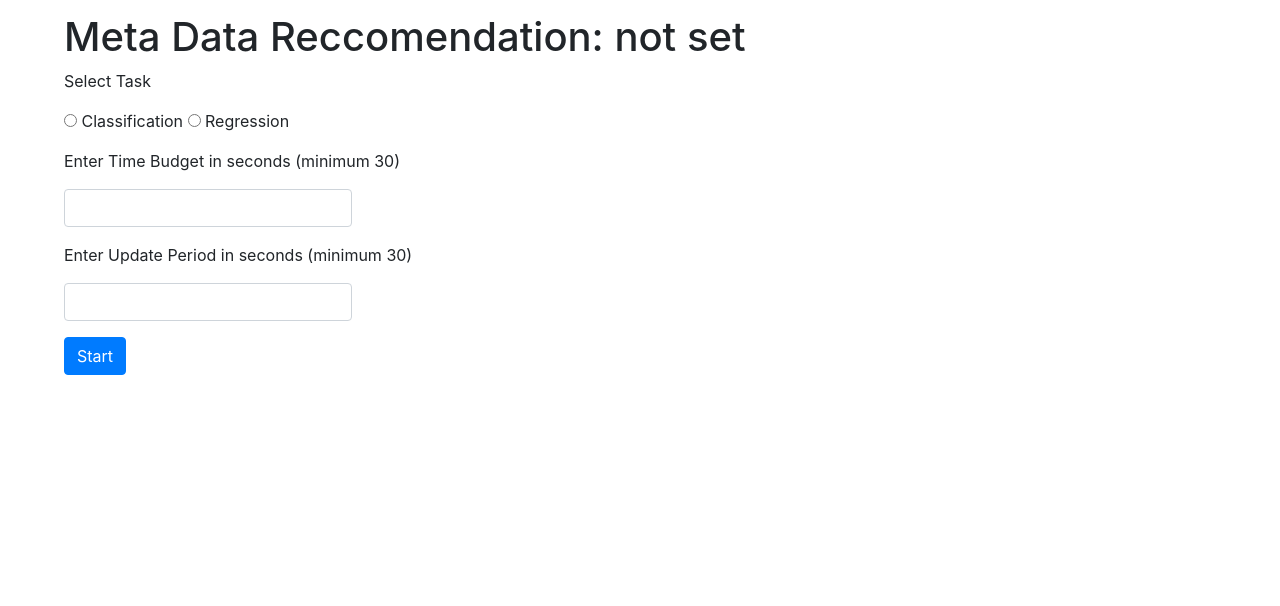
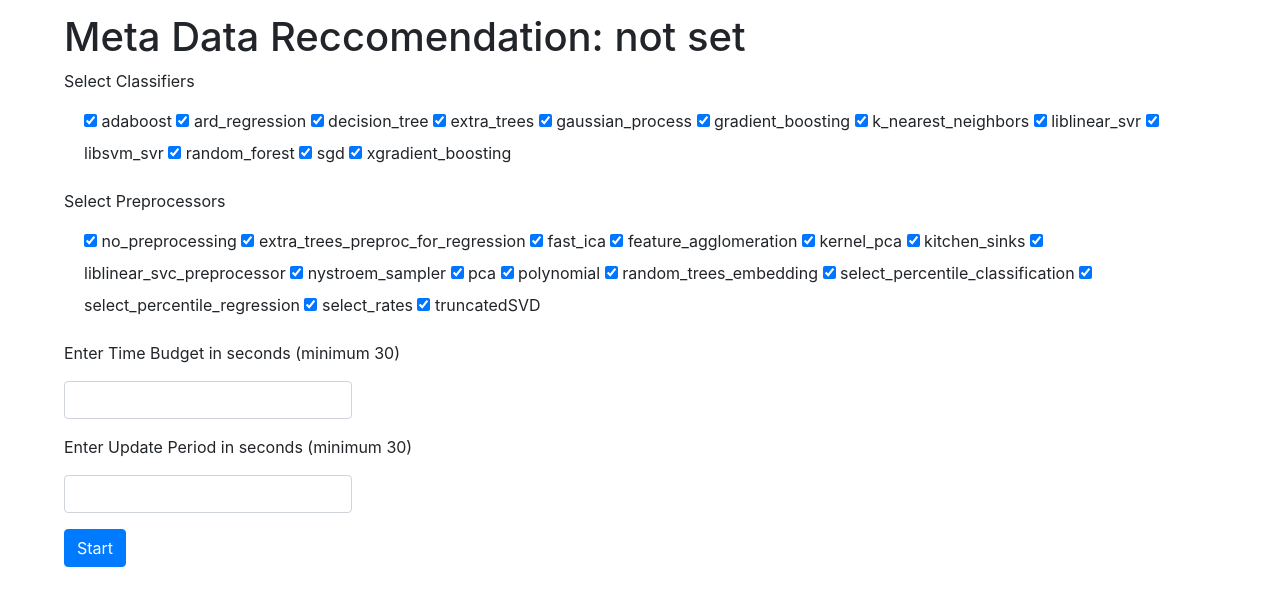
Before and after one commit to DataSystemsGroupUT/ismartml, a Flask app: page /params in a window 1280 px wide. Shown: the top 606 px of the page. Run offline with Flask 2, Linux system fonts and the light colour scheme; some libraries are stand-ins or nearby versions.

Commit message:
switched classifer

```diff
--- a/main.py
+++ b/main.py
@@ -47,6 +47,7 @@ def start_p():
         file = request.files['file']
         #task = request.form['task']
         data_type = request.form['data_type']
+        task = request.form['task']
 
 
         if file.filename == '':
@@ -66,6 +67,7 @@ def start_p():
             session["filename"]=filename
             session["data_type"]=data_type
             session["rec"]=rec
+            session["task"]=task
             return redirect('/params')
             #os.path.join(app.config['UPLOAD_FOLDER'], values["filename"])
 
@@ -85,7 +87,14 @@ def start_p():
 @app.route('/params')
 def params():
     rec=session.get("rec","not set")
-    return render_template('upload.html', CLASSIFIERS=CLASSIFIERS,REGRESSORS=REGRESSORS,PREPROCESSORS_CL=PREPROCESSORS_CL,PREPROCESSORS_RG=PREPROCESSORS_RG, REC=rec)
+    task=session.get("task","not set")
+    if task=="classification":
+        ESTIMATORS=CLASSIFIERS
+        PREPROCESSORS=PREPROCESSORS_CL
+    else:
+        ESTIMATORS=REGRESSORS
+        PREPROCESSORS=PREPROCESSORS_RG
+    return render_template('upload.html', ESTIMATORS=ESTIMATORS,PREPROCESSORS=PREPROCESSORS, REC=rec)
 
 @app.route('/params', methods=['POST'])
 def params_p():
@@ -94,9 +103,9 @@ def params_p():
         values={}
         time = request.form['time']
         period = request.form['period']
-        task = request.form['task']
         data_type=session.get('data_type', 'not set')
         filename=session.get("filename","not set")
+        task=session.get("task","not set")
         if(task=="classification"):
             search_space= request.form.getlist("classifier_ls")
             prep_space= request.form.getlist("prep_cl")
--- a/templates/index.html
+++ b/templates/index.html
@@ -23,6 +23,11 @@
 {% block content %}
 <form method="post" action="/" enctype="multipart/form-data">
     <dl>
+		<p>Select Task</p>
+		<p>
+		    <input type="radio" name="task" value="classification" required > Classification
+		    <input type="radio" name="task" value="regression"> Regression
+		</p>
 	    	<p>Select Dataset Format</p>
 		<p>
 		    <input type="radio" name="data_type" value="csv" required> CSV
--- a/templates/upload.html
+++ b/templates/upload.html
@@ -2,17 +2,6 @@
 {% block title %}Autosklearn{% endblock %}
 {% block head %}
     	{{ super() }}
-	<script type="text/javascript">
-
-	function show_cl(){
-	  document.getElementById('cl_div').style.display ='block';
-	  document.getElementById('rg_div').style.display ='none';
-	}
-	function show_rg(){
-	  document.getElementById('rg_div').style.display = 'block';
-	  document.getElementById('cl_div').style.display = 'none';
-	}
-	</script>
 	<script src="//ajax.googleapis.com/ajax/libs/jquery/2.1.1/jquery.min.js"></script>
         <script>
 	$(window).bind("pageshow", function() {
@@ -31,16 +20,11 @@
 	    	<h1>
 			Meta Data Reccomendation: {{REC}}
 		</h1>
-		<p>Select Task</p>
-		<p>
-		    <input type="radio" name="task" onclick ="show_cl();"  value="classification" required > Classification
-		    <input type="radio" name="task" onclick="show_rg();" value="regression"> Regression
-		</p>
-		<div id="cl_div" style="display:none">
+		<div id="cl_div" >
 		<p>Select Classifiers</p>
 		<p>
 		<div class="form-check">
-		{% for cl in CLASSIFIERS %}
+		{% for cl in ESTIMATORS %}
 	    		<input type="checkbox" name="classifier_ls" value="{{cl}}" checked >
 	    		<label>{{cl}}</label>
 		{% endfor %}
@@ -49,34 +33,12 @@
 		<p>Select Preprocessors</p>
 		<p>
 		<div class="form-check">
-		{% for pr in PREPROCESSORS_CL %}
+		{% for pr in PREPROCESSORS %}
 	    		<input type="checkbox" name="prep_cl" value="{{pr}}" checked >
 	    		<label>{{pr}}</label>
 		{% endfor %}
 		</div>
 		</p>
-
-		</div>
-		<div id="rg_div" style="display:none">
-		<p>Select Regressors</p>
-	    	<p>
-		<div class="form-check">
-		{% for rg in REGRESSORS %}
-	    		<input type="checkbox" name="regressor_ls" value="{{rg}}" checked >
-	    		<label>{{rg}}</label>
-		{% endfor %}
-		</div>
-		</p>
-		<p>Select Preprocessors</p>
-		<p>
-		<div class="form-check">
-		{% for pr in PREPROCESSORS_RG %}
-	    		<input type="checkbox" name="prep_rg" value="{{pr}}" checked  >
-	    		<label>{{pr}}</label>
-		{% endfor %}
-		</div>
-		</p>
-
 		</div>
 
 
```
